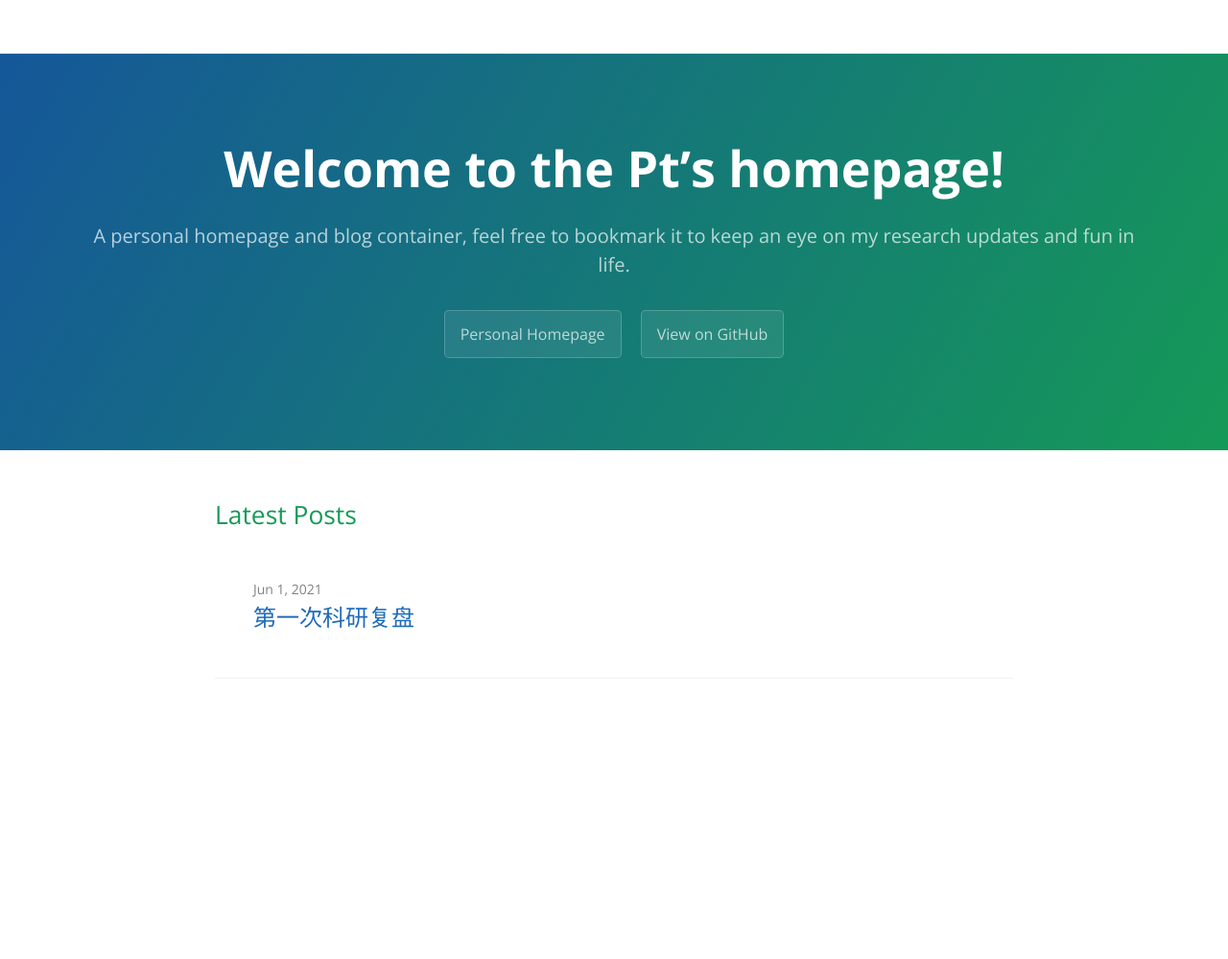
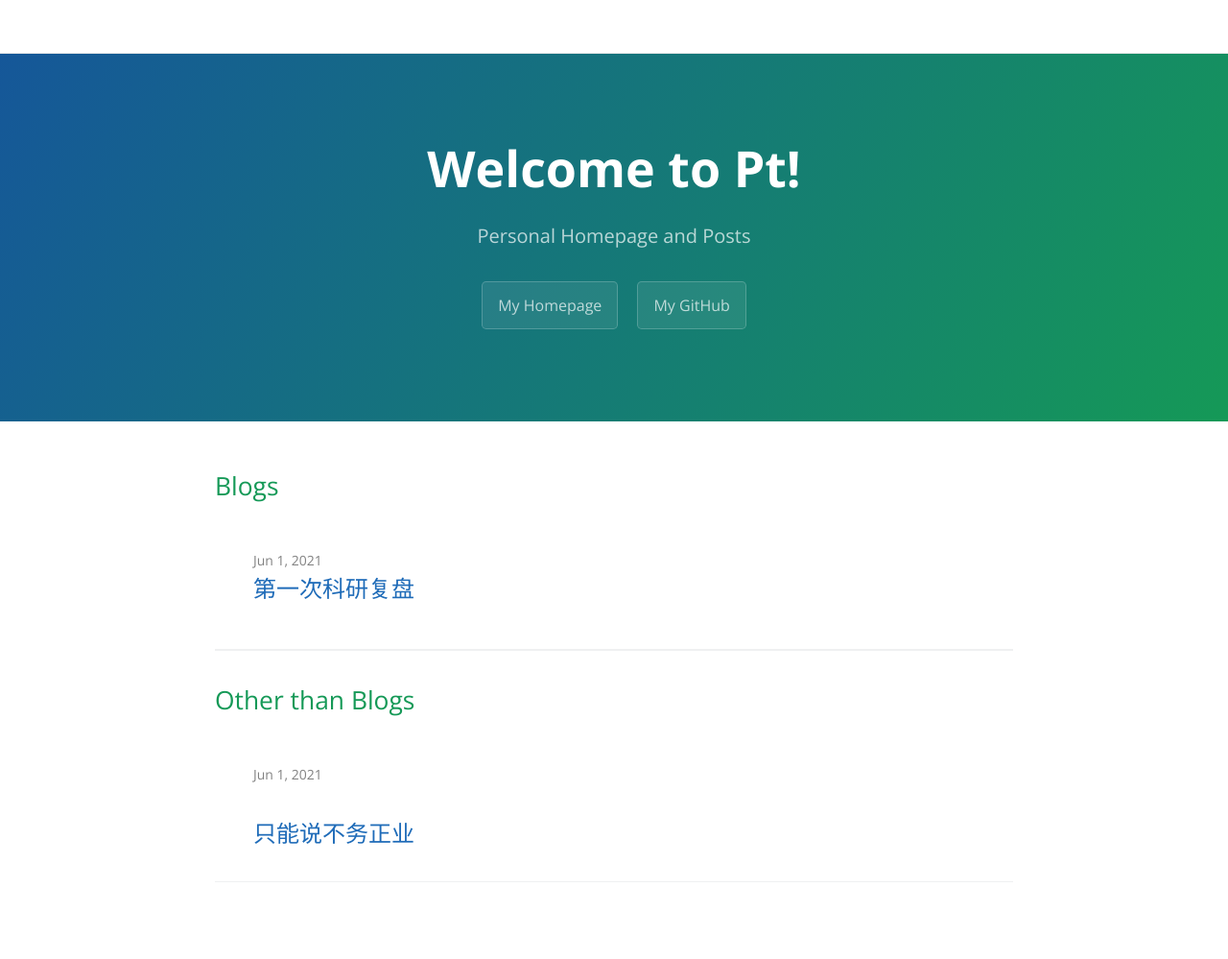
Before and after one commit to namespace-Pt/namespace-Pt.github.io, a Jekyll site: the page built from pages/index.md, in a window 1280 px wide. Shown: the whole page at 96% size. Built offline with Jekyll 4.4.1, drawn with Linux system fonts in a browser that asks for light colours; before the commit the page ends 900 px from its top, so only the background shows below that.

Commit message:
2021-6-2

```diff
--- a/Gemfile
+++ b/Gemfile
@@ -30,3 +30,5 @@ end
 
 # Performance-booster for watching directories on Windows
 gem "wdm", "~> 0.1.1", :platforms => [:mingw, :x64_mingw, :mswin]
+
+gem 'jemoji'
--- a/_config.yml
+++ b/_config.yml
@@ -1,5 +1,11 @@
 theme:
-title: Welcome to the Pt’s homepage!
-description: A personal homepage and blog container, feel free to bookmark it to keep an eye on my research updates and fun in life.
+title: Welcome to Pt!
+description: Personal Homepage and Posts
+icon: /assets/images/icon-rick.png
+
+
 show_downloads: false
 google_analytics: G-W9EF2VS3C2
+
+plugins:
+  - jemoji
--- a/_layouts/default.html
+++ b/_layouts/default.html
@@ -34,25 +34,13 @@
 
     <title>{{ page-title }}</title>
 
-    {% if site.gems contains "jekyll-seo-tag" %}
-    {% else %}
-    <script>
-        console.log("fuck")
-    </script>
-    {% include social-metatags.html %}
-    {% endif %}
 
     <link rel="canonical" href="{{ page.url | replace:'index.html','' | absolute_url }}">
 
-    <!-- {% if site.gems contains "jekyll-feed" %}
-    <link rel="alternate" type="application/rss+xml" title="{{ site.title | escape }}" href="{{ "/feed.xml" | absolute_url }}">
-    {% endif %} -->
-    <link rel="shortcut icon" href="{{ '/assets/images/icon-rick.png' | absolute_url }}">
+
+    <link rel="shortcut icon" href="{{ site.icon | absolute_url }}">
 
     <meta name="robots" content="noarchive">
-
-    <!-- <link rel="alternate" media="only screen and (max-width: 640px)" href="">
-        <link rel="alternate" media="handheld" href=""> -->
 
 
     <link rel="stylesheet" href="{{ '/assets/css/style.css?v=' | append: site.github.build_revision | absolute_url }}">
@@ -75,8 +63,8 @@
             <h1 class="project-name">{{ page-title }}</h1>
             <h2 class="project-tagline">{{ page-tagline }}</h2>
 
-            <a href="/homepage/" class="btn">Personal Homepage</a>
-            <a href="{{ site.github.repository_url }}" class="btn">View on GitHub</a>
+            <a href="/homepage/" class="btn">My Homepage</a>
+            <a href="{{ site.github.owner_url }}" class="btn">My GitHub</a>
 
             <!-- {% if page.layout == 'home' and site.github.is_project_page %}
             {% if site.show_downloads %}
@@ -106,15 +94,6 @@
             {{ content }}
 
             <footer class="site-footer">
-                <!-- SVG icons from https://iconmonstr.com -->
-
-                <!-- Github icon -->
-                <!-- <span class="my-span-icon">
-                    <a href="{{ site.github.owner_url }}" aria-label="{{ site.github.owner_name }}'s GitHub" title="{{ site.github.owner_name }}'s GitHub">
-                        <svg class="my-svg-icon" xmlns="http://www.w3.org/2000/svg" width="24" height="24" viewBox="0 0 24 24"><path d="M12 0c-6.626 0-12 5.373-12 12 0 5.302 3.438 9.8 8.207 11.387.599.111.793-.261.793-.577v-2.234c-3.338.726-4.033-1.416-4.033-1.416-.546-1.387-1.333-1.756-1.333-1.756-1.089-.745.083-.729.083-.729 1.205.084 1.839 1.237 1.839 1.237 1.07 1.834 2.807 1.304 3.492.997.107-.775.418-1.305.762-1.604-2.665-.305-5.467-1.334-5.467-5.931 0-1.311.469-2.381 1.236-3.221-.124-.303-.535-1.524.117-3.176 0 0 1.008-.322 3.301 1.23.957-.266 1.983-.399 3.003-.404 1.02.005 2.047.138 3.006.404 2.291-1.552 3.297-1.23 3.297-1.23.653 1.653.242 2.874.118 3.176.77.84 1.235 1.911 1.235 3.221 0 4.609-2.807 5.624-5.479 5.921.43.372.823 1.102.823 2.222v3.293c0 .319.192.694.801.576 4.765-1.589 8.199-6.086 8.199-11.386 0-6.627-5.373-12-12-12z"/></svg>
-                    </a>
-                </span> -->
-
                 <!-- Twitter icon -->
                 <!-- <span class="my-span-icon">
                     <a href="https://twitter.com/{{ site.twitter.username }}" aria-label="{{ site.github.owner_name }}'s Twitter" title="{{ site.github.owner_name }}'s Twitter">
@@ -123,13 +102,13 @@
                 </span> -->
 
                 <!-- RSS icon -->
-                {% if site.gems contains "jekyll-feed" %}
+                <!-- {% if site.gems contains "jekyll-feed" %}
                 <span class="my-span-icon">
                     <a href="{{ '/feed.xml' | absolute_url }}" aria-label="RSS feed" title="{{ site.github.owner_name }}'s RSS feed">
                         <svg class="my-svg-icon" xmlns="http://www.w3.org/2000/svg" width="24" height="24" viewBox="0 0 24 24"><path d="M12 0c-6.627 0-12 5.373-12 12s5.373 12 12 12 12-5.373 12-12-5.373-12-12-12zm-3.374 17c-.897 0-1.626-.727-1.626-1.624s.729-1.624 1.626-1.624 1.626.727 1.626 1.624-.729 1.624-1.626 1.624zm3.885 0c-.03-3.022-2.485-5.474-5.511-5.504v-2.406c4.361.03 7.889 3.555 7.92 7.91h-2.409zm4.081 0c-.016-5.297-4.303-9.571-9.592-9.594v-2.406c6.623.023 11.985 5.384 12 12h-2.408z"/></svg>
                     </a>
                 </span>
-                {% endif %}
+                {% endif %} -->
 
             </footer>
         </section>
--- a/_layouts/home.html
+++ b/_layouts/home.html
@@ -5,24 +5,42 @@ layout: default
 
   {{ content }}
 
-  <h2>Latest Posts</h2>
+  <h2>Blogs</h2>
 
   <div>&nbsp;</div>
 
   <ul class="post-list">
     {% for post in site.posts %}
+      {% if post.category == 'post'%}
         <li>
-
           {% assign date_format = site.cayman-blog.date_format | default: "%b %-d, %Y" %}
           <span class="post-meta">{{ post.date | date: date_format }}</span>
 
           <h2>
             <a class="post-link" href="{{ post.url | absolute_url }}" title="{{ post.title }}">{{ post.title | escape }}</a>
           </h2>
+        </li>
+      {% endif %}
+    {% endfor %}
+  </ul>
 
-        {{ post.excerpt | markdownify | truncatewords: 30 }}
+  <hr>
 
+  <h2>Other than Blogs</h2>
+  <div>&nbsp;</div>
+
+  <ul class="other-list" style="list-style-type: none">
+    {% for post in site.posts %}
+      {% if post.category != 'post'%}
+        <li>
+          {% assign date_format = site.cayman-blog.date_format | default: "%b %-d, %Y" %}
+          <span class="post-meta">{{ post.date | date: date_format }}</span>
+
+          <h2>
+            <a class="post-link" href="{{ post.url | absolute_url }}" title="{{ post.title }}">{{ post.title | escape }}</a>
+          </h2>
         </li>
+      {% endif %}
     {% endfor %}
   </ul>
 
--- a/_posts/2021-06-01-my-first-blog.markdown
+++ /dev/null
@@ -1,6 +0,0 @@
----
-layout: default
-title:  "第一次科研复盘"
-date:   2021-06-01
-categories: jekyll update
----
--- a/pages/index.md
+++ b/pages/index.md
@@ -2,5 +2,4 @@
 layout: home
 title:
 permalink: /
-tagline: A personal homepage and blog container, feel free to bookmark it to keep an eye on my research updates and fun in life.
 ---
```
Also changed, not shown: _layouts/homepage.html (+9 -14 lines), _layouts/post.html (+8 -12 lines), _posts/2021-6-1-Research_Review.markdown (added, +12 -0 lines), _posts/2021-6-1-thoughts.md (added, +7 -0 lines), assets/css/extra.css (added, +156 -0 lines), Gemfile.lock. Lines whose indentation alone changed are shown as unchanged.
